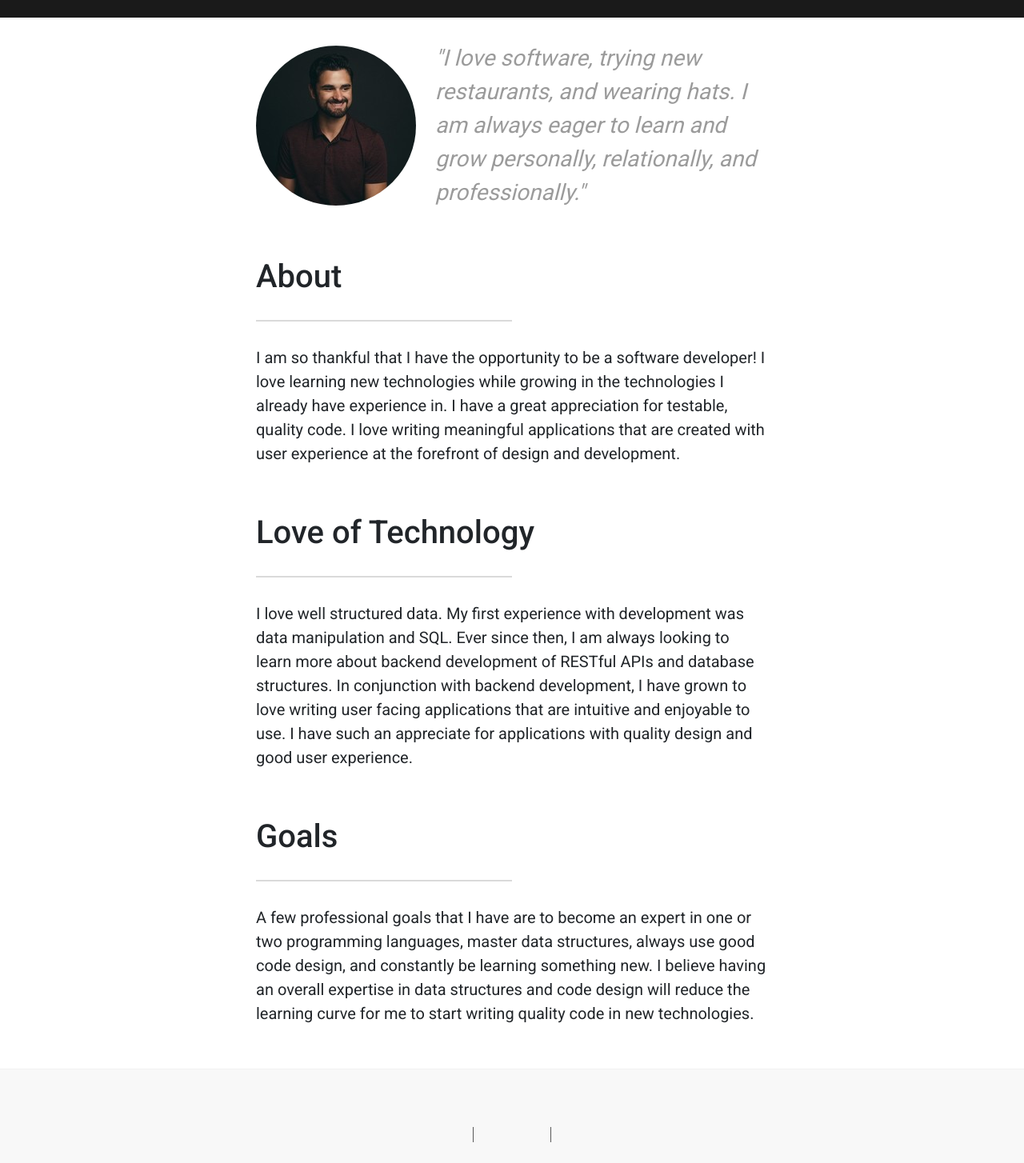
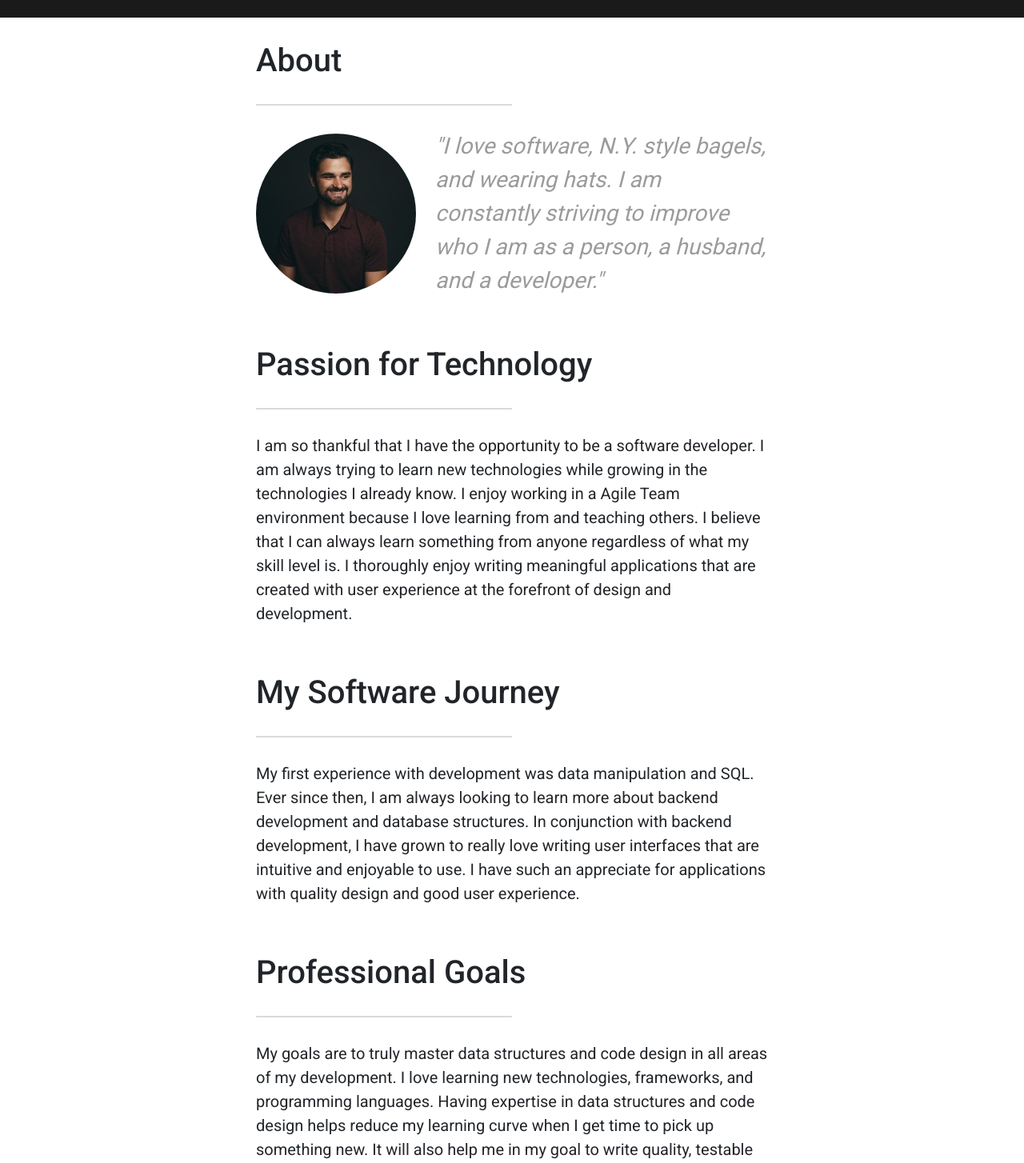
Before and after one commit to djhouseknecht/djhouseknecht.github.io, an Angular app: page /about in a window 1280 px wide. Shown: the part 80-1534 px from the top of the page at 80% size. Built offline with nearby package versions, Linux system fonts and the light colour scheme; a web font is replaced by a local one.

Commit message:
Finished some of the touching up and altering text

```diff
--- a/src/app/about/about.component.html
+++ b/src/app/about/about.component.html
@@ -1,41 +1,49 @@
-<div class="standard-margin image-and-quote">
-	<div class="box-200">
-		<img src="/assets/mug-shot.jpeg" alt="david" align="left">
+<div class="standard-margin">
+	<h2>About</h2>
+	<app-spacer class="w-50"></app-spacer>
+	<div class="image-and-quote">
+		<div class="box-200">
+			<img src="/assets/mug-shot.jpeg" alt="david" align="left">
+		</div>
+		<p class="quote">
+			"I love software, N.Y. style bagels, and wearing hats. I am constantly striving to improve who I am as a person, a
+			husband, and a developer."
+		</p>
 	</div>
-	<p class="quote">
-		"I love software, trying new restaurants, and wearing hats. I am always eager to learn and grow personally, relationally, and professionally."
-	</p>
 </div>
 
 <div class="standard-margin">
-	<h2>About</h2>
+	<h2>Passion for Technology</h2>
 	<app-spacer class="w-50"></app-spacer>
 	<p>
-		I am so thankful that I have the opportunity to be a software developer! I love learning new technologies while
-		growing in the technologies I already have experience in. I have a great appreciation for testable, quality code. I
-		love writing meaningful applications that are created with user experience at the forefront of design and
+		I am so thankful that I have the opportunity to be a software developer. I am always trying to learn new technologies
+		while growing in the technologies I already know. I enjoy working in a Agile Team environment because I love learning from
+		and teaching others. I believe that I can always learn something from anyone regardless of what my skill level is. I
+		thoroughly enjoy writing meaningful applications that are created with user experience at the forefront of design and
 		development.
 	</p>
 </div>
 
 <div class="standard-margin">
-	<h2>Love of Technology</h2>
+	<h2>My Software Journey</h2>
 	<app-spacer class="w-50"></app-spacer>
 	<p>
-		I love well structured data. My first experience with development was data manipulation and SQL. Ever since
-		then, I am always looking to learn more about backend development of RESTful APIs and database structures. In
-		conjunction with backend development, I have grown to love writing user facing applications that are intuitive and
-		enjoyable to use. I have such an appreciate for applications with quality design and good user experience.
+		My first experience with development was data manipulation and SQL. Ever since then, I am always looking to learn
+		more about backend development and database structures. In conjunction with backend development, I have grown to
+		really love writing user interfaces that are intuitive and enjoyable to use. I have such an appreciate for
+		applications with quality design and good user experience.
 	</p>
 </div>
 
 <div class="standard-margin">
-	<h2>Goals</h2>
+	<h2>Professional Goals</h2>
 	<app-spacer class="w-50"></app-spacer>
 	<p>
-		A few professional goals that I have are to become an expert in one or two programming languages, master data
-		structures, always use good code design, and constantly be learning something new. I believe having an overall
-		expertise in data structures and code design will reduce the learning curve for me to start writing quality code in
-		new technologies.
+		My goals are to truly master data structures and code design in all areas of my development. I love learning new
+		technologies, frameworks, and programming languages. Having expertise in data structures and code design helps reduce
+		my learning curve when I get time to pick up something new. It will also help me in my goal to write quality, testable code.
+	</p>
+	<p class="mt-3">
+		I also want to become an expert in one or two programming languages which is why I am currently working towards my Java certifications through Oracle. Having a solid understanding of an Object Oriented Programming (OOP) language will translate to any coding language I use.
 	</p>
 </div>
--- a/src/app/contact/contact.component.html
+++ b/src/app/contact/contact.component.html
@@ -1,7 +1,7 @@
 <div class="standard-margin contact-content">
 	<h2>Contact</h2>
 	<app-spacer class="w-50"></app-spacer>
-	I would love to hear from you about any possible opportunities or even just to chat. I love talking software! Drop me an email or fill out the contact form. Thanks!
+	I would love to hear from you about any possible opportunities or even just to chat. I love talking software! Send me an email or fill out the contact form.
 	<div class="mt-3">
 		<a class="px-3" href="mailto:david.j.houseknecht@gmail.com" target="_blank"><i class="fa fa-envelope"></i></a>
 		<a href="mailto:david.j.houseknecht@gmail.com" target="_blank">david.j.houseknecht@gmail.com</a>
--- a/src/app/home/home.component.html
+++ b/src/app/home/home.component.html
@@ -2,7 +2,7 @@
 	<h2>David Houseknecht</h2>
 	<app-spacer class="w-50"></app-spacer>
 	<div class="mb-2">
-		My name is David Houseknecht and I am a Full Stack Developer 💻 Take a look around to get to know me a little bit.
+		My name is David Houseknecht and I am a Full Stack Developer 💻 I currently live in <a href="https://www.google.com/maps/place/Lynchburg,+VA/@37.4008594,-79.3185905,11z/data=!3m1!4b1!4m5!3m4!1s0x89b2d97890320401:0xc3b6f35ec820e261!8m2!3d37.4137536!4d-79.1422464" target="_blank">Lynchburg, VA</a>. Checkout my site to get to know me a little bit.
 	</div>
 
 	<div class="standard-margin nav-menu">
--- a/src/app/home/home.component.scss
+++ b/src/app/home/home.component.scss
@@ -29,7 +29,7 @@
 			width: 75%;
 			max-width: 450px;
 			@include media-breakpoint-up(sm) { min-width: 0; }
-			padding: 1.5rem .5rem;
+			padding: 1.5rem .75rem;
 			margin: .25rem;
 
 			border: 2px solid $gray-4;
--- a/src/app/resume/resume.component.html
+++ b/src/app/resume/resume.component.html
@@ -2,7 +2,7 @@
 	<h2>Resume</h2>
 	<app-spacer class="w-50"></app-spacer>
 	<div>
-		Download my resume, check out my professional highlights and technology experience, and see what technologies I would love to learn!
+		Download my resume, check out my professional highlights and experience, and see what skills I would love to learn!
 	</div>
 	<a href="/assets/Houseknecht, David - General Resume (1-20-19).pdf" target="_blank" class="btn btn-primary font-weight-bold">Download
 		Resume</a>
@@ -12,8 +12,9 @@
 		and scrolling to the <i>Accomplishments</i> section.
 	</div>
 	<div class="mt-3">
-		Feel free to also check out my <a href="https://www.github.com/djhouseknecht" class="font-weight-bold">Github</a>
-		account. It isn't has verbose as I would like. I have a few project ideas floating around in my head, but I just haven't had the time to start them.
+		Feel free to check out my <a href="https://www.github.com/djhouseknecht" class="font-weight-bold">Github</a>
+		account as well. It isn't as verbose as I would like. I have a few project ideas floating around in my head, but I
+		just haven't had the time to start them.
 	</div>
 </div>
 
@@ -23,29 +24,31 @@
 	Here are some highlights, achievements, and strengths of mine:
 	<ul>
 		<li>
-			<strong>RESTful APIs</strong> to be consumed by a web client
+			I develop <strong>RESTful APIs</strong> to be consumed by a web client via HTTP
 		</li>
 		<li>
-			<strong>Single Page Applications (SPAs)</strong> to consume RESTful APIs and provide a user interface (UI) for users
+			I write <strong>User Interfaces (UI)</strong> using <strong>Single Page Applications (SPAs)</strong> to consume data
+			from RESTful APIs
 		</li>
 		<li>
-			<strong>Passionate about User Experience (UX)</strong> when developing applications
+			I am passionate about <strong>User Experience (UX)</strong> when developing applications
 		</li>
 		<li>
-			<strong>Continuous Integration and Continuous Deployment (CI/CD)</strong> through comprehensive build plans and
+			Use <strong>Continuous Integration and Continuous Deployment (CI/CD)</strong> through comprehensive build plans and
 			pipelines
 		</li>
 		<li>
-			<strong>Working towards Java Programmer I certification</strong> through Oracle
+			I am currently working towards my <strong>Java Programmer I certification</strong> through Oracle
 		</li>
 		<li>
-			<strong>Docker</strong> containers to build and test applications’ code base
+			Experience using <strong>Docker</strong> containers to build and test applications’ code base
 		</li>
 		<li>
-			<strong>Agile Team</strong> work environment with constant collaboration and improving
+			I work in an <strong>Agile Team</strong> environment with consistent collaboration and learning from each other
 		</li>
 		<li>
-			<strong>Created a custom search function</strong> that spanned across multiple tables and used weights and hits to
+			I wrote a <strong>dynamic, custom search function</strong> that spanned across multiple tables and used weights and
+			hits to
 			determine the most relevant results
 		</li>
 	</ul>
@@ -54,12 +57,12 @@
 <div class="standard-margin">
 	<h2>My Technology Stack</h2>
 	<app-spacer class="w-50"></app-spacer>
-	These are some technologies that I have first hand experience in:
+	These are some technologies that I use on a regular basis:
 	<ul>
 		<li>
 			<strong><a href="https://en.wikipedia.org/wiki/JavaScript" target="_blank">JavaScript</a></strong> with
-			specializations in <strong><a href="https://angular.io/" target="_blank">Angular</a></strong> and <strong><a href="https://aurelia.io/"
-				 target="_blank">Aurelia</a></strong> frameworks
+			specializations in the <strong><a href="https://angular.io/" target="_blank">Angular</a></strong> and <strong><a
+				 href="https://aurelia.io/" target="_blank">Aurelia</a></strong> frameworks
 		</li>
 		<li>
 			<strong><a href="https://en.wikipedia.org/wiki/Java" target="_blank">Java</a></strong> and the <strong><a href="https://spring.io/"
@@ -74,9 +77,14 @@
 				 target="_blank">MySQL</a></strong> databases
 		</li>
 		<li>
-			<strong><a href="https://docs.docker.com/" target="_blank">Docker</a></strong>, <strong><a href="https://www.atlassian.com/software/bamboo"
-				 target="_blank">Atlassian Bamboo</a></strong> build plans, and the <strong><a href="https://www.openshift.com/"
-				 target="_blank">RedHat OpenShift</a></strong> deployment platform
+			<strong><a href="https://docs.docker.com/" target="_blank">Docker</a></strong> containers
+		</li>
+		<li>
+			<strong><a href="https://www.atlassian.com/software/bamboo" target="_blank">Bamboo</a></strong> build plans
+		</li>
+		<li>
+			Working knowledge of the <strong><a href="https://www.openshift.com/" target="_blank">OpenShift</a></strong>
+			deployment platform
 		</li>
 		<li>
 			<strong><a href="https://git-scm.com/" target="_blank">Git</a></strong> command line client
@@ -85,30 +93,28 @@
 </div>
 
 <div class="standard-margin">
-	<h2>Skills I Would Love To Learn</h2>
+	<h2>Skills I Want To Learn</h2>
 	<app-spacer class="w-50"></app-spacer>
-	Unfortunately, I don’t have the time necessary to study and learn all the new technologies I would like to. A few that
-	I would really like to get into are:
+	A few skills I would really like to learn more about are:
 	<ul>
 		<li>
 			<strong>Swift and iOS Development:</strong> I have always wanted to get into mobile development, and I enjoy using
-			my iPhone. Also my experience in frontend development has given me a great appreciation for user experience (UX).
+			my iPhone. Also, my experience in frontend development has given me a great appreciation for user experience (UX).
 		</li>
 		<li>
-			<strong>Node.js:</strong> I am familiar with JavaScript and backend development. I would love to learn more and get
-			into developing backends using Node.
+			<strong>Node.js:</strong> I am familiar with JavaScript and backend development. I would love to develop backends using Node.
 		</li>
 		<li>
 			<strong>DevOps:</strong> I currently use Docker, Atlassian’s Bamboo build server, and RedHat’s OpenShift deployment
-			platform to write build plans to test and deploy applications. I would love to get more involved and learn more
-			about DevOps and fine tuning my skills of servers and deployment processes.
+			platform to write build plans that test and deploy applications. I would love to have a deeper understanding of DevOps by fine tuning my skills of servers and deployment processes.
 		</li>
 		<li>
 			<strong>NoSQL Data Structures:</strong> I have worked with Google’s Firebase a little bit for a school project. I
-			think NoSQL schemas are really interesting and powerful in the proper use case. I would love to dive in deep to
-			learn about NoSQL databases.
+			think NoSQL schemas are really cool and powerful in some use cases. I think learning more about NoSQL data structures would be extremely fun for me.
+		</li>
+		<li>
+			<strong>More Testing:</strong> I have a solid grasp on testing right now as I currently write unit tests for any code I develop. I would like to dive more into all the the aspects of testing like: end-to-end testing, integration testing, and loading testing.
 		</li>
 	</ul>
-	I am also always eager to learn more about the technologies that I already have experience in. I believe a developer
-	always has something new to learn regardless of their experience level.
+	I am always eager to learn about new technologies. However, I also really enjoy solidifying my knowledge and skill of technologies I already have experience in. I believe a developer always has something new to learn regardless of their experience level.
 </div>
--- a/src/app/resume/resume.component.scss
+++ b/src/app/resume/resume.component.scss
@@ -6,6 +6,17 @@
 	flex-direction: column;
 	padding: 0 16px;
 	@include mobile-padding();
+
+	a:not(.btn) {
+		text-decoration: underline;
+		&:visited {
+			color: $gray-5;
+		}
+		&:hover {
+			color: $gray-4;
+		}
+	}
+
 	div.resume-download {
 		display: flex;
 		flex-direction: column;
--- a/src/app/shared/components/footer/footer.component.html
+++ b/src/app/shared/components/footer/footer.component.html
@@ -1,8 +1,10 @@
 <footer>
 	<div class="footer-content">
-		<a class="extra-x-padding" href="mailto:david.j.houseknecht@gmail.com" target="_blank"><i class="fa fa-envelope fa-2x"></i></a>
-		<a class="extra-x-padding bars" href="https://www.linkedin.com/in/david-houseknecht/" target="_blank"><i class="fa fa-linkedin fa-2x"></i></a>
-		<a class="extra-x-padding" href="https://github.com/djhouseknecht" target="_blank"><i class="fa fa-github fa-2x"></i></a>
+		<div class="mb-1">
+			<a class="extra-x-padding" href="mailto:david.j.houseknecht@gmail.com" target="_blank"><i class="fa fa-envelope fa-2x"></i></a>
+			<a class="extra-x-padding bars" href="https://www.linkedin.com/in/david-houseknecht/" target="_blank"><i class="fa fa-linkedin fa-2x"></i></a>
+			<a class="extra-x-padding" href="https://github.com/djhouseknecht" target="_blank"><i class="fa fa-github fa-2x"></i></a>
+		</div>
 
 		<div class="pt-3">
 			&copy; {{today | date:'yyyy'}} | David Houseknecht
--- a/src/app/shared/components/footer/footer.component.scss
+++ b/src/app/shared/components/footer/footer.component.scss
@@ -14,6 +14,9 @@
 		@include custom-flex-display();
 		padding: 0 16px;
 		text-align: center;
+		a {
+			display: inline-block;
+		}
 	}
 	.extra-x-padding {
 		padding-right: 1.5rem;
```
Also changed, not shown: 1 other file (tests, documents, lock files or other folders).
